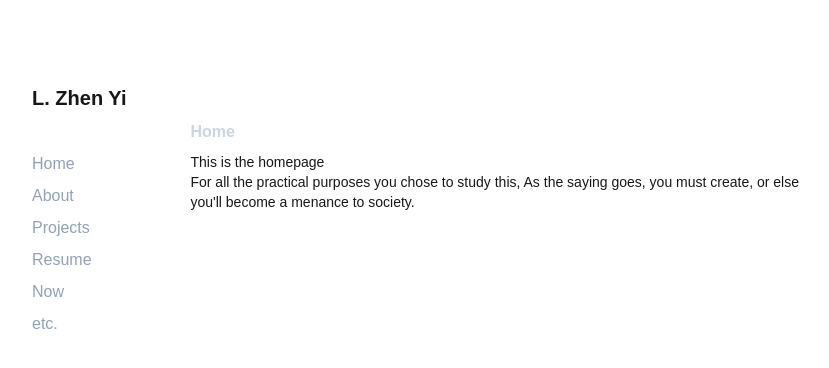
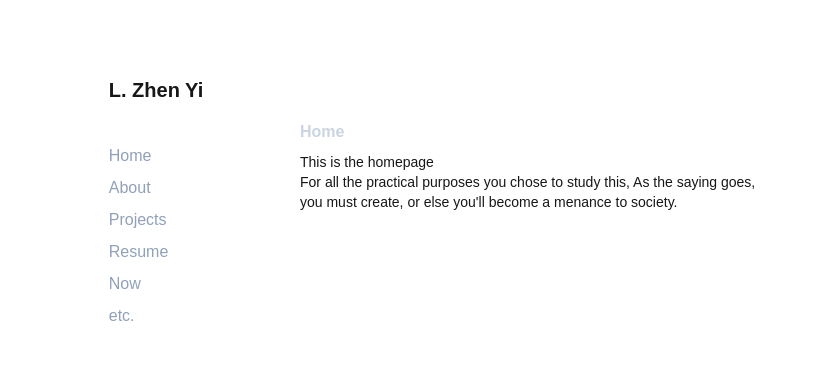
Before and after one commit to l-zhenyi/react-portfolio, a Next.js app: page / in a window 1280 px wide. Shown: the top 368 px of the page, without its empty margins (204-1033 px from the left). Built offline with nearby package versions, Linux system fonts and the light colour scheme.

Commit message:
Fixed responsiveness

```diff
--- a/components/NavBar.tsx
+++ b/components/NavBar.tsx
@@ -4,7 +4,7 @@ import Link from 'next/link';
 
 export function Navbar() {
     return (
-        <div className="md:sticky md:top-10 flex flex-col items-center mb-2 md:ml-55 md:mr-6 p-4 md:w-48 w-full md:mt-15">
+        <div className="md:sticky md:top-10 flex flex-col items-center mb-2 p-4 md:w-3xs w-full md:mt-13">
             <div>
                 <div className="font-bold text-center mt-2 mb-2 md:text-left text-xl text-nowrap">
                 <Link href="/"><h2>L. Zhen Yi</h2></Link>
--- a/src/app/layout.tsx
+++ b/src/app/layout.tsx
@@ -17,11 +17,11 @@ export const metadata: Metadata = {
 
 export default function RootLayout({ children }: { children: React.ReactNode }) {
   return (
-    <html className="scroll-smooth b" lang="en">
+    <html className="scroll-smooth" lang="en">
       <body className="scroll-smooth bg-gray-900 text-slate-100 overflow-x-hidden">
-        <div className="flex flex-col md:flex-row w-full">
+        <div className="flex flex-col md:flex-row w-full md:justify-center">
         <Navbar />
-        <main className="p-4 w-full md:mt-26 lg:mr-65 md:ml-2 md:mr-40">
+        <main className="p-4 md:w-lg md:mt-26 text-left md:mr-12">
           {children}
         </main>
          </div>
```
